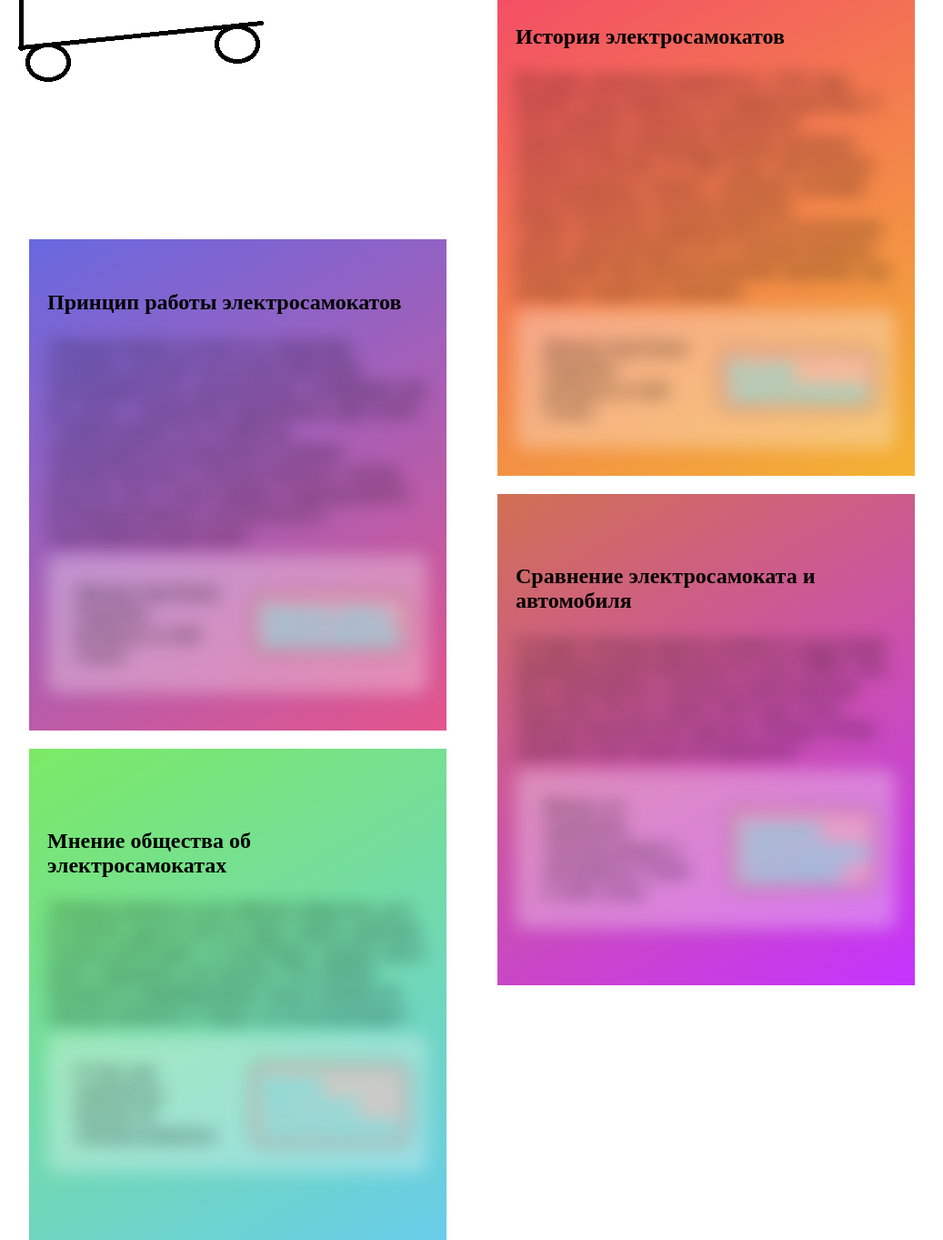
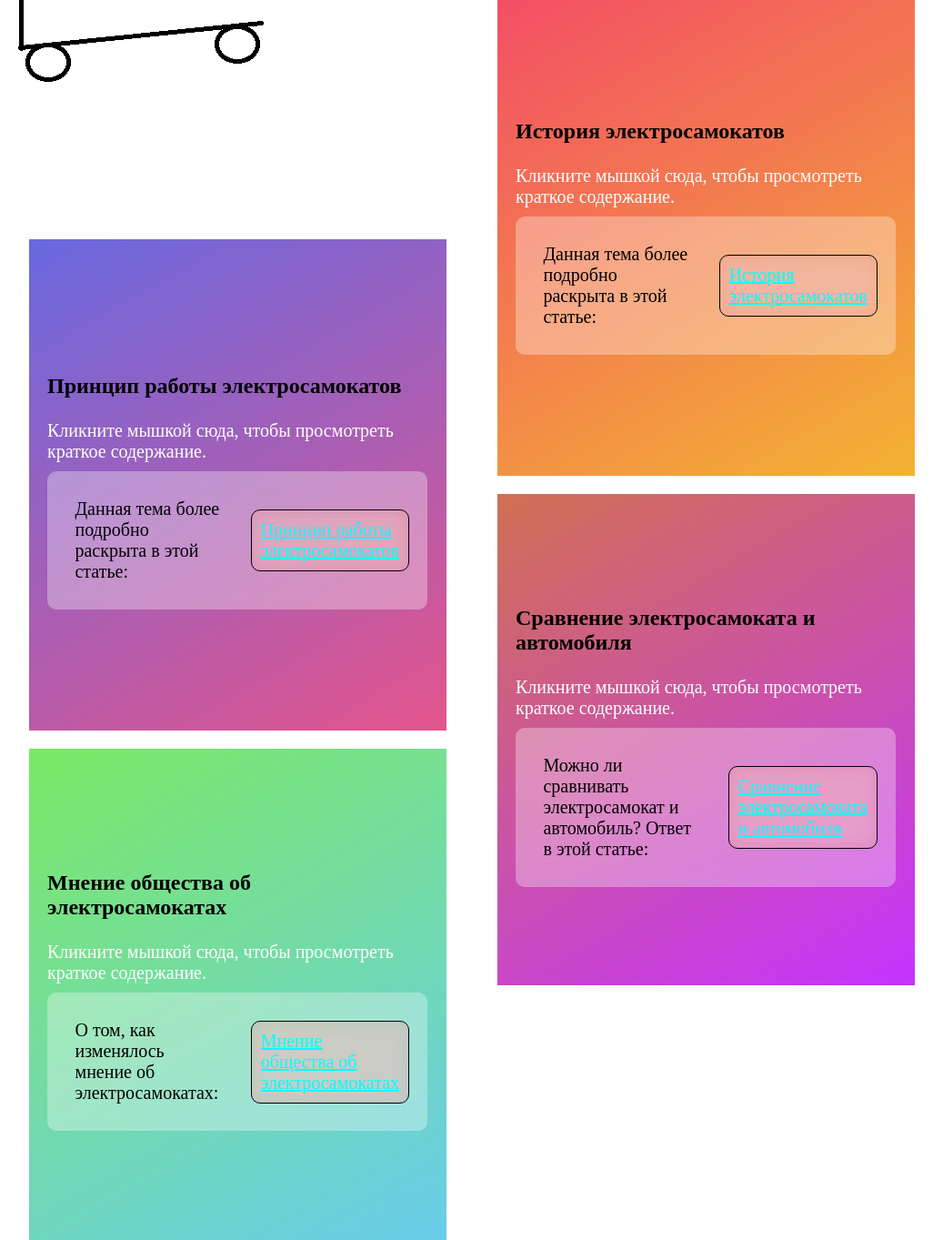
Before and after one commit to dmitryh2004/RKChIR_kursach, a plain HTML site: page html/main.html in a window 1280 px wide. Shown: the part 181-1544 px from the top of the page at 91% size, without its empty margins (128-1165 px from the left). Drawn offline with Linux system fonts and the light colour scheme; a web font is replaced by a local one.

Commit message:
14.11.23 12:03

```diff
--- a/css/main.css
+++ b/css/main.css
@@ -19,6 +19,9 @@ div.more_info {
     flex-wrap: nowrap;
     justify-content: space-around;
     align-items:center;
+
+    opacity:0.999;
+    z-index:1;
 }
 
 div.more_info p {
@@ -68,6 +71,7 @@ section {
     padding:20px;
     width: 90%;
     margin: 0px;
+    min-height:500px;
     height: auto;
     flex-grow: 1;
     flex-shrink: 1;
@@ -87,13 +91,13 @@ section div.title {
     z-index: 1;
 }
 
-section div.content {
-    filter: blur(10px);
+section div.content[showed="0"] {
+    height: auto;
     transition-duration: 0.5s;
 }
 
-section div.content:hover {
-    filter: none;
+section div.content[showed="1"] {
+    height: auto;
     transition-duration: 0.5s;
 }
 
--- a/html/main.html
+++ b/html/main.html
@@ -10,8 +10,12 @@
         <link rel="stylesheet" type="text/css" href="../css/fonts.css">
         <link rel="stylesheet" type="text/css" href="../css/common.css">
         <link rel="stylesheet" type="text/css" href="../css/main.css">
+
+        <!-- js -->
+        <script src="../js/main_toogle_blocks.js"></script>
+        <script src="../js/main_init.js"></script>
     </head>
-    <body>
+    <body onload="main_init();">
         <div class="page_wrap">
             <header>
                 <nav>
@@ -21,13 +25,12 @@
             <main>
                 <div class="grid" id="main">
                     <section id="history_short">
-                        <div class="content">
-                            История самокатов начинается с 1761 года: именно тогда появился его первый прототип. С этого момента самокаты претерпели значительные изменения: раньше они были похожи на беговел. В 1985 году Стив Патмонт сконструировал самокат с мотором, положив начало развитию электросамокатов.<br>
-                            Сейчас самокаты подразделяются на несколько типов, среди которых есть и электросамокаты. Разделение обусловлено разными задачами, под которые создаются самокаты.
                         <div class="more_info">
                             <p>Данная тема более подробно раскрыта в этой статье:</p>
                             <a href="history.html">История электросамокатов</a>
                         </div>
+                        <div class="content" id="sec1_content">
+                            Блок 1
                         </div>
                         <div class="title">
                             <h3>История электросамокатов</h3>
@@ -37,12 +40,12 @@
                         </div>
                     </section>
                     <section id="work_principles_short">
-                        <div class="content">
-                            Электросамокат состоит из следующих основных деталей: металлической рамы, электродвигателя, аккумулятора, платформы для ног, руля с элементами управления и двух колес с амортизацией. По устройству электродвигателя выделяются цепные электросамокаты и электросамокаты с мотор-колесом; они, в свою очередь, подразделяются на безредукторные и мотор-колеса с планетарным редуктором.
                         <div class="more_info">
                             <p>Данная тема более подробно раскрыта в этой статье:</p>
                             <a href="work_principles.html">Принцип работы электросамокатов</a>
                         </div>
+                        <div class="content" id="sec2_content">
+                            Блок 2
                         </div>
                         <div class="title">
                             <h3>Принцип работы электросамокатов</h3>
@@ -52,12 +55,12 @@
                         </div>
                     </section>
                     <section id="electrosamokats_and_cars_short">
-                        <div class="content">
-                            Сегодня электросамокаты являются средствами индивидуальной мобильности (или СИМ). Они, как и автомобили, считаются транспортным средством. Но до 1 марта 2023 года статус электросамокатов был другим. Почему он был изменен и как сильно он изменился?
                         <div class="more_info">
                             <p>Можно ли сравнивать электросамокат и автомобиль? Ответ в этой статье:</p>
                             <a href="electrosamokats_and_cars.html">Сравнение электросамоката и автомобиля</a>
                         </div>
+                        <div class="content" id="sec3_content">
+                            Блок 3
                         </div>
                         <div class="title">
                             <h3>Сравнение электросамоката и автомобиля</h3>
@@ -67,12 +70,12 @@
                         </div>
                     </section>
                     <section id="electrosamokats_in_society_short">
-                        <div class="content">
-                            Электросамокаты в российском обществе, да и во многих других местах мира, имеют довольно плохую репутацию, а в некоторых городах они и вовсе запрещены для проката. Что именно повлияло на формирование такого мнения об электросамокатах и лицах, их использующих?
                         <div class="more_info">
                             <p>О том, как изменялось мнение об электросамокатах:</p>
                             <a href="electrosamokats_in_society.html">Мнение общества об электросамокатах</a>
                         </div>
+                        <div class="content" id="sec4_content">
+                            Блок 4
                         </div>
                         <div class="title">
                             <h3>Мнение общества об электросамокатах</h3>
--- /dev/null
+++ b/js/main_init.js
@@ -0,0 +1,8 @@
+function main_init()
+{
+    main_toogle_blocks_init();
+    toogle_block('sec1_content', false, 0);
+    toogle_block('sec2_content', false, 1);
+    toogle_block('sec3_content', false, 2);
+    toogle_block('sec4_content', false, 3);
+}
--- /dev/null
+++ b/js/main_toogle_blocks.js
@@ -0,0 +1,31 @@
+let show_more = "Кликните мышкой сюда, чтобы просмотреть краткое содержание.";
+let secs_short = [];
+
+function main_toogle_blocks_init() {
+    secs_short.push("История самокатов начинается с 1761 года: именно тогда появился его первый прототип. С этого момента самокаты претерпели значительные изменения: раньше они были похожи на беговел. В 1985 году Стив Патмонт сконструировал самокат с мотором, положив начало развитию электросамокатов.<br>Сейчас самокаты подразделяются на несколько типов, среди которых есть и электросамокаты. Разделение обусловлено разными задачами, под которые создаются самокаты.");
+    secs_short.push("Электросамокат состоит из следующих основных деталей: металлической рамы, электродвигателя, аккумулятора, платформы для ног, руля с элементами управления и двух колес с амортизацией. По устройству электродвигателя выделяются цепные электросамокаты и электросамокаты с мотор-колесом; они, в свою очередь, подразделяются на безредукторные и мотор-колеса с планетарным редуктором.");
+    secs_short.push("Сегодня электросамокаты являются средствами индивидуальной мобильности (или СИМ). Они, как и автомобили, считаются транспортным средством. Но до 1 марта 2023 года статус электросамокатов был другим. Почему он был изменен и как сильно он изменился?");
+    secs_short.push("Электросамокаты в российском обществе, да и во многих других местах мира, имеют довольно плохую репутацию, а в некоторых городах они и вовсе запрещены для проката. Что именно повлияло на формирование такого мнения об электросамокатах и лицах, их использующих?");
+    for (var i = 0; i < secs_short.length; i++)
+    {
+        console.log(secs_short[i]);
+    }
+}
+
+function toogle_block(elem_id, show, index) {
+    elem = document.getElementById(elem_id);
+    if (!show)
+    {
+        elem.innerHTML = show_more;
+        elem.style.color = "#fff";
+        elem.setAttribute("onclick", "toogle_block('" + elem_id + "', true, " + index + " );");
+        elem.setAttribute("showed", "0");
+    }
+    else
+    {
+        elem.innerHTML = secs_short[index];
+        elem.style.color = "#000";
+        elem.setAttribute("onclick", "toogle_block('" + elem_id + "', false, " + index + " );");
+        elem.setAttribute("showed", "1");
+    }
+}
```
Lines whose indentation alone changed are shown as unchanged.
